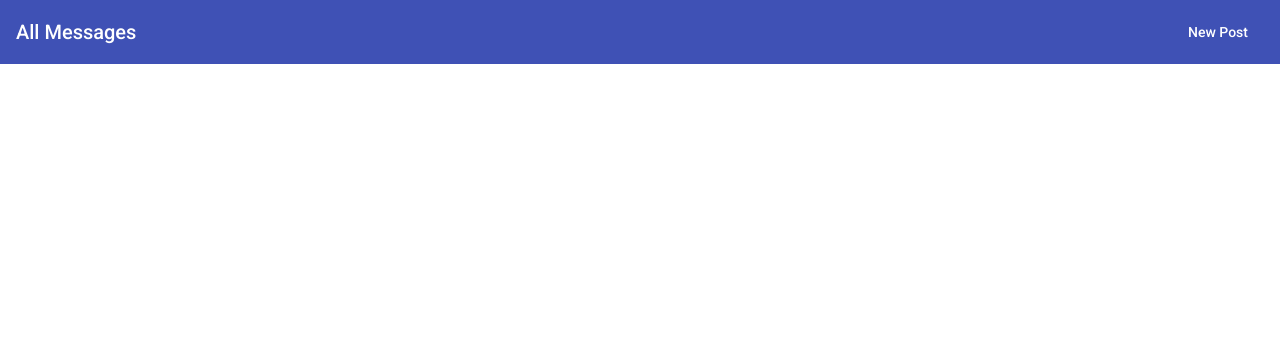
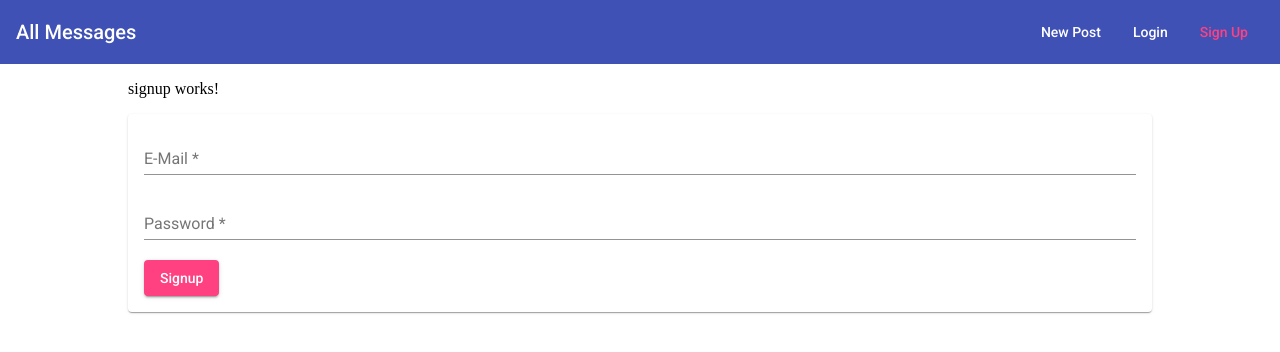
Before and after one commit to alphastation/post-maker-app, an Angular app: page /signup in a window 1280 px wide. Before the commit this address led to /. Shown: the top 352 px of the page. Built offline with nearby package versions, Linux system fonts and the light colour scheme.

Commit message:
folder auth created, containing two new components - login and signup, relevant changes made to register the new components; the post-create form is re-made to serve as login and signup html this time via template ngForm/ngModel approach.

```diff
--- a/src/app/app-routing.module.ts
+++ b/src/app/app-routing.module.ts
@@ -2,11 +2,15 @@ import { NgModule } from '@angular/core';
 import { RouterModule, Routes } from '@angular/router';
 import { PostListComponent } from './posts/post-list/post-list.component';
 import { PostCreateComponent } from './posts/post-create/post-create.component';
+import { LoginComponent } from './auth/login/login.component';
+import { SignupComponent } from './auth/signup/signup.component';
 
 const routes: Routes = [
   { path: '', component: PostListComponent },
   { path: 'create', component: PostCreateComponent },
   { path: 'edit/:postId', component: PostCreateComponent },
+  { path: 'login', component: LoginComponent },
+  { path: 'signup', component: SignupComponent },
 ];
 
 @NgModule({
--- /dev/null
+++ b/src/app/auth/login/login.component.css
@@ -0,0 +1,7 @@
+mat-form-field {
+  width: 100%;
+}
+
+mat-spinner {
+  margin: auto;
+}
--- /dev/null
+++ b/src/app/auth/login/login.component.html
@@ -0,0 +1,19 @@
+<p>login nearly works!</p>
+<mat-card>
+  <mat-spinner *ngIf="isLoading"></mat-spinner>
+  <form (submit)="onLogin(loginForm)" #loginForm="ngForm" *ngIf="!isLoading">
+    <mat-form-field>
+      <input matInput type="email" name="email" placeholder="E-Mail" ngModel #emailInput="ngModel" required email>
+      <mat-error *ngIf="emailInput.invalid">Please enter a valid email!</mat-error>
+    </mat-form-field>
+
+    <mat-form-field>
+      <input matInput type="password" name="password" placeholder="Password" ngModel #passwordInput="ngModel" required>
+      <mat-error *ngIf="passwordInput.invalid">Please enter a valid password!</mat-error>
+
+    </mat-form-field>
+    <button mat-raised-button color="accent" type="submit">Login</button>
+  </form>
+
+</mat-card>
+<!-- #passwordInput="ngModel" -->
--- /dev/null
+++ b/src/app/auth/login/login.component.ts
@@ -0,0 +1,15 @@
+import { Component } from '@angular/core';
+import { NgForm } from '@angular/forms';
+
+@Component({
+  // selector: 'app-login',
+  templateUrl: './login.component.html',
+  styleUrls: ['./login.component.css'],
+})
+export class LoginComponent {
+  isLoading = false;
+
+  onLogin(form: NgForm) {
+    console.log(form.value);
+  }
+}
--- /dev/null
+++ b/src/app/auth/signup/signup.component.css
@@ -0,0 +1,7 @@
+mat-form-field {
+  width: 100%;
+}
+
+mat-spinner {
+  margin: auto;
+}
--- /dev/null
+++ b/src/app/auth/signup/signup.component.html
@@ -0,0 +1,18 @@
+<p>signup works!</p>
+<mat-card>
+  <mat-spinner *ngIf="isLoading"></mat-spinner>
+  <form (submit)="onSignup(signupForm)" #signupForm="ngForm" *ngIf="!isLoading">
+    <mat-form-field>
+      <input matInput type="email" name="email" placeholder="E-Mail" ngModel #emailInput="ngModel" required email>
+      <mat-error *ngIf="emailInput.invalid">Please enter a valid email!</mat-error>
+    </mat-form-field>
+
+    <mat-form-field>
+      <input matInput type="password" name="password" placeholder="Password" ngModel #passwordInput="ngModel" required>
+      <mat-error *ngIf="passwordInput.invalid">Please enter a valid password!</mat-error>
+
+    </mat-form-field>
+    <button mat-raised-button color="accent" type="submit">Signup</button>
+  </form>
+
+</mat-card>
--- /dev/null
+++ b/src/app/auth/signup/signup.component.ts
@@ -0,0 +1,12 @@
+import { Component } from '@angular/core';
+import { NgForm } from '@angular/forms';
+
+@Component({
+  // selector: 'app-signup',
+  templateUrl: './signup.component.html',
+  styleUrls: ['./signup.component.css'],
+})
+export class SignupComponent {
+  isLoading = false;
+  onSignup(form: NgForm) {}
+}
--- a/src/app/header/header.component.css
+++ b/src/app/header/header.component.css
@@ -12,3 +12,7 @@ a {
 .spacer {
   flex: 1 1 auto;
 }
+
+ul {
+  display: flex;
+}
--- a/src/app/header/header.component.html
+++ b/src/app/header/header.component.html
@@ -7,5 +7,11 @@
     <li>
       <a mat-button routerLink="/create" routerLinkActive="mat-accent">New Post</a>
     </li>
+    <li>
+      <a mat-button routerLink="/login" routerLinkActive="mat-accent">Login</a>
+    </li>
+    <li>
+      <a mat-button routerLink="/signup" routerLinkActive="mat-accent">Sign Up</a>
+    </li>
   </ul>
 </mat-toolbar>
--- a/src/app/posts/post-create/post-create.component.html
+++ b/src/app/posts/post-create/post-create.component.html
@@ -1,7 +1,7 @@
 <!-- <p>post-create works!</p> -->
 <mat-card>
   <mat-spinner *ngIf="isLoading"></mat-spinner>
-  <form form [formGroup]="form" (submit)="onAddingOrUpdatingPost()" *ngIf="!isLoading">
+  <form [formGroup]="form" (submit)="onAddingOrUpdatingPost()" *ngIf="!isLoading">
     <mat-form-field>
       <input matInput type="text" formControlName="title" placeholder="Post title">
       <mat-error *ngIf="form.get('title')?.invalid">Please enter a post title!</mat-error>
```
Also changed, not shown: src/app/app.module.ts (+6 -1 lines).
